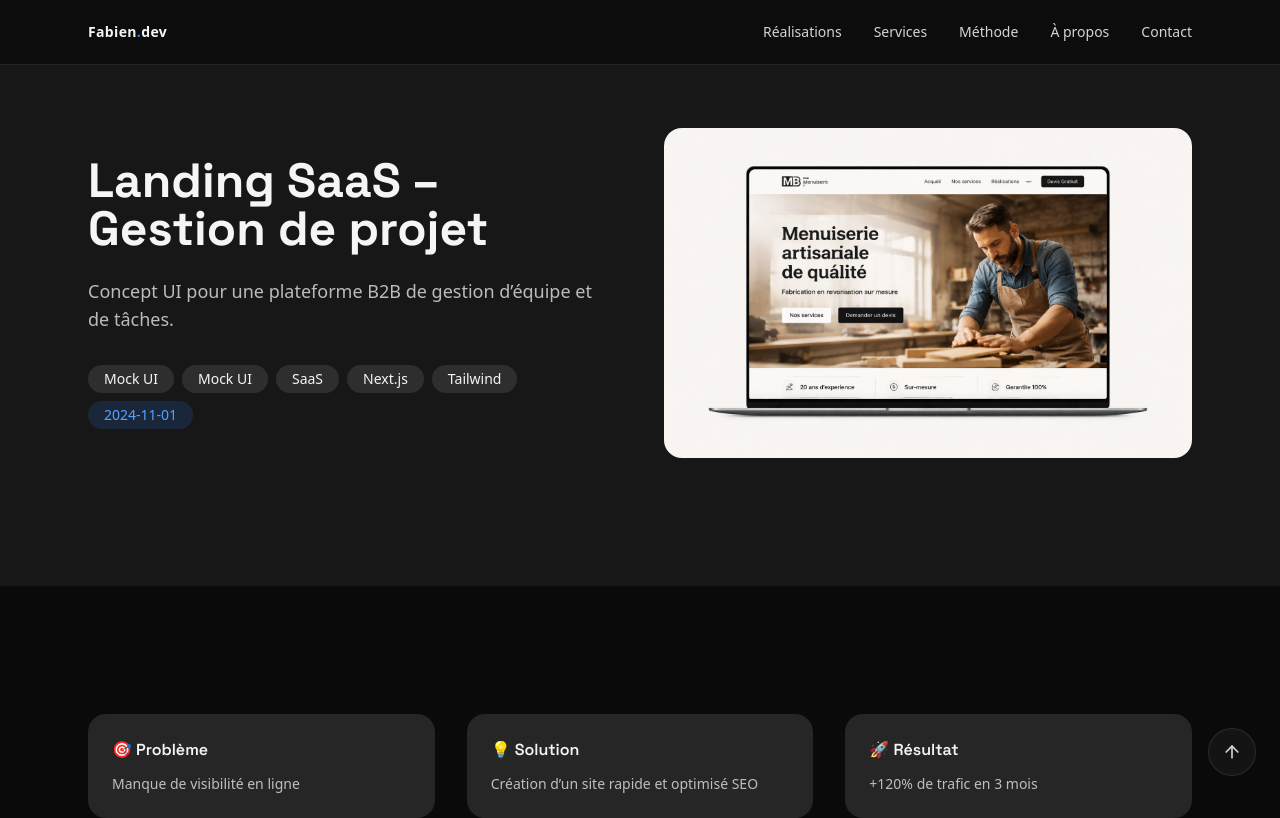
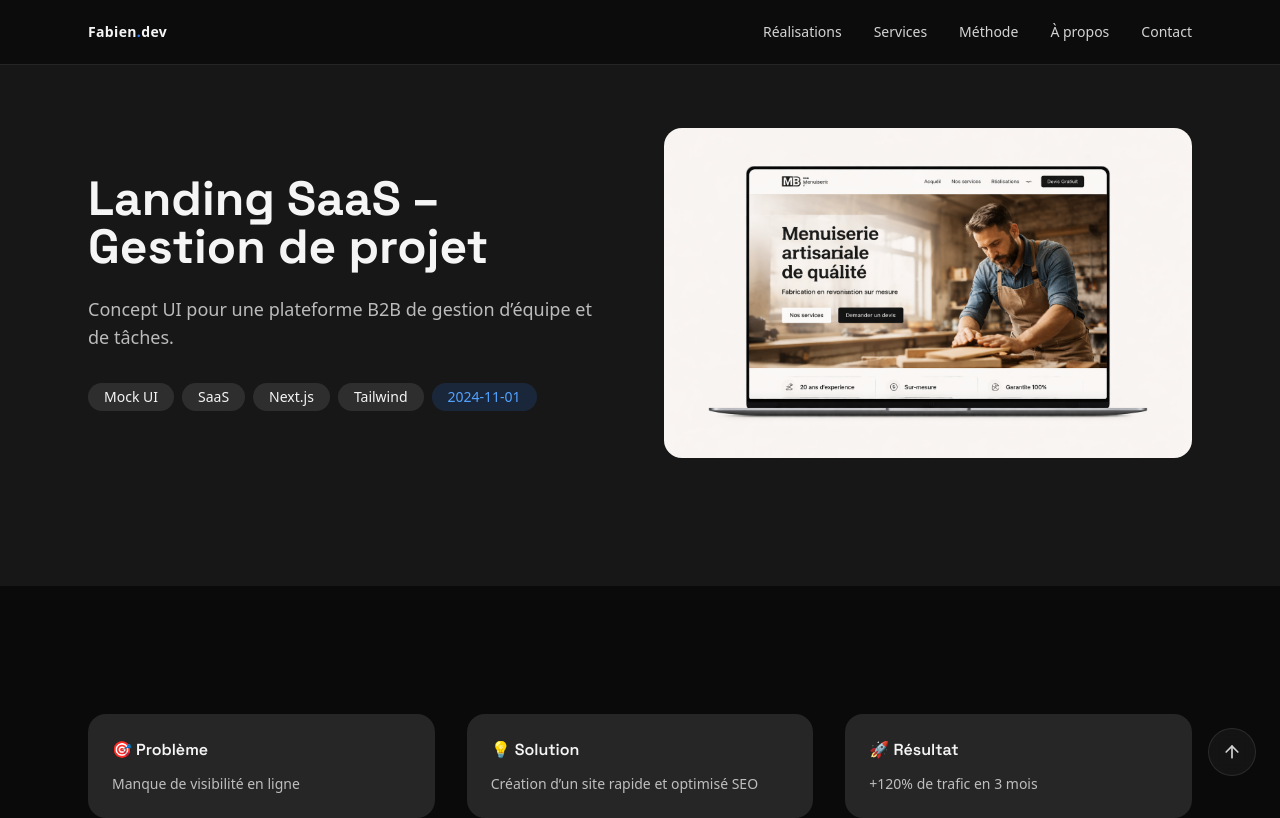
Before and after one commit to garudo34/site-professionnel-fab, a Next.js app: page /realisations/site-artisan in a window 1280 px wide. Shown: the top 818 px of the page. Built offline with nearby package versions, Linux system fonts and the light colour scheme.

Commit message:
optimisation balise img -> Image

```diff
--- a/src/app/realisations/[slug]/page.tsx
+++ b/src/app/realisations/[slug]/page.tsx
@@ -3,9 +3,8 @@ import { getAdjacentRealisations } from '@/lib/mdx'
 import { MDXRemote } from 'next-mdx-remote/rsc'
 import { notFound } from 'next/navigation'
 import type { Metadata } from 'next'
-import Container from '@/components/ui/Container'
-import SectionTitle from '@/components/ui/SectionTitle'
 import Link from 'next/link'
+import Image from 'next/image'
 
 type Props = {
   params: Promise<{ slug: string }>
@@ -157,10 +156,6 @@ export default async function RealisationPage({ params }: Props) {
             </p>
 
             <div className='flex flex-wrap gap-2 text-sm'>
-              <span className='rounded-full bg-white/10 px-4 py-1'>
-                Mock UI
-              </span>
-
               {data.services?.map((service: string) => (
                 <span
                   key={service}
@@ -180,9 +175,10 @@ export default async function RealisationPage({ params }: Props) {
 
           {/* Image */}
           <div className='relative aspect-[16/10] rounded-2xl overflow-hidden bg-neutral-800'>
-            <img
+            <Image
               src={data.cover}
               alt={data.title}
+              fill
               className='object-cover w-full h-full'
             />
           </div>
```
